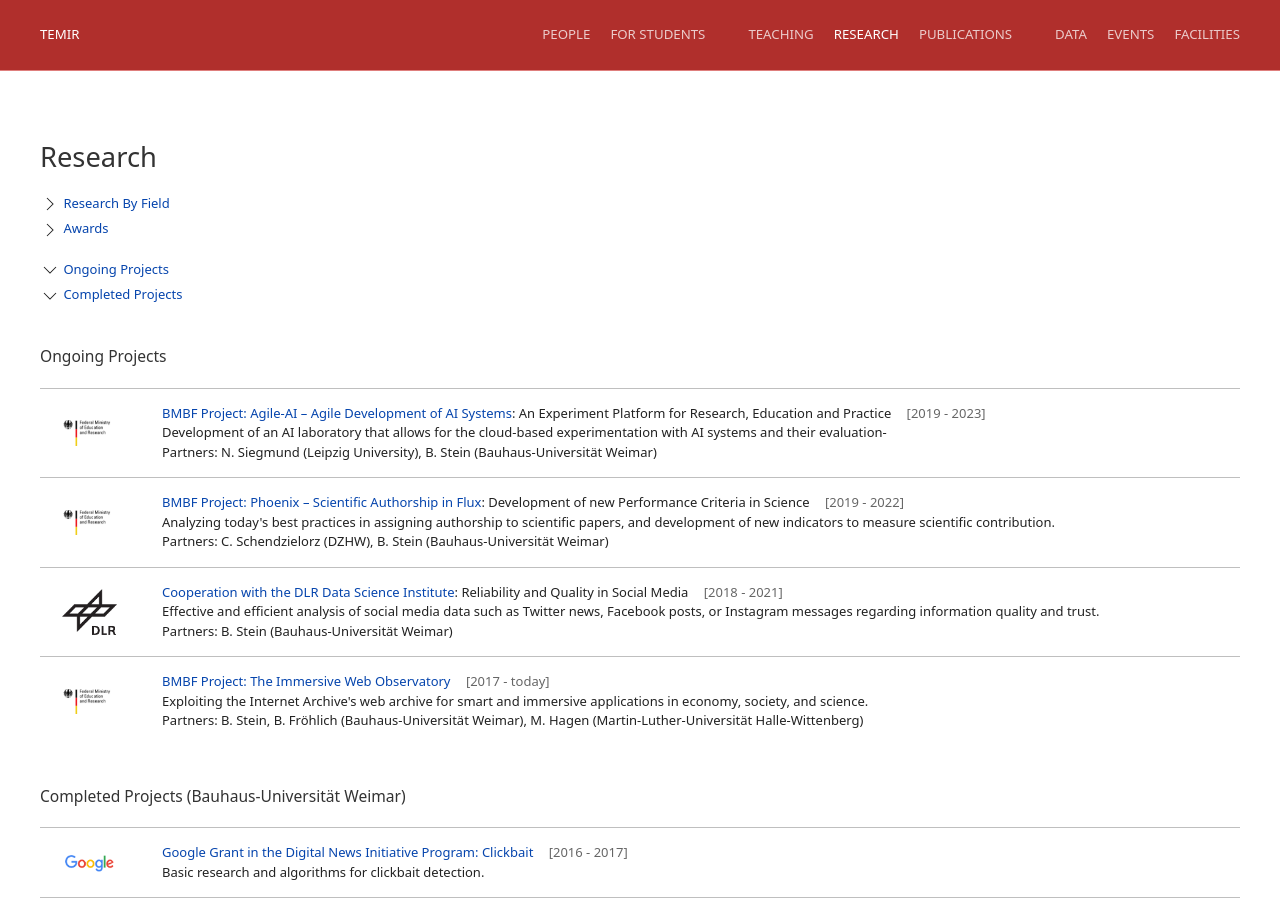
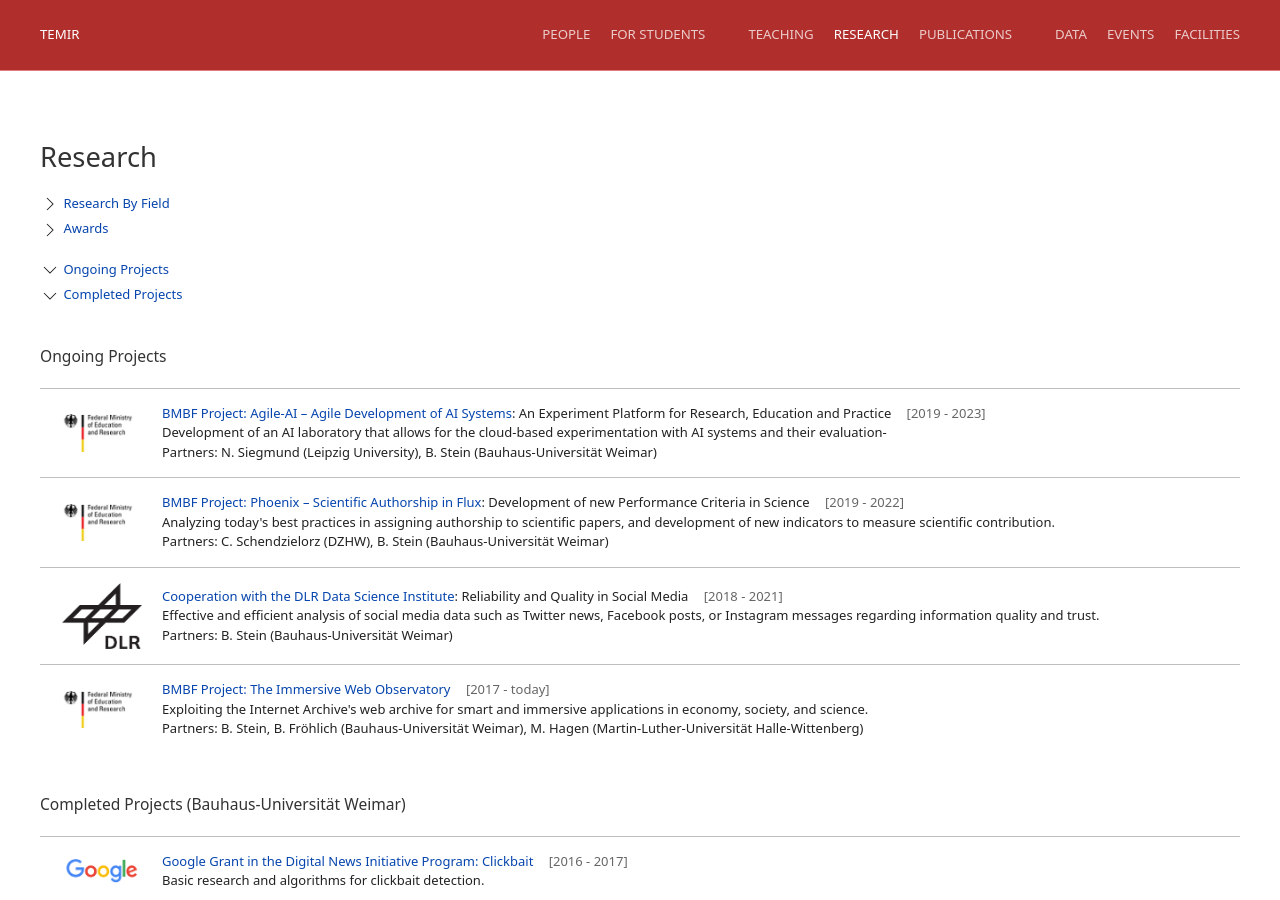
Before and after one commit to temir-org/temir-org.github.io, a Jekyll site: the page built from research.html, in a window 1280 px wide and 900 px high. Built offline with Jekyll 4.4.1, drawn with Linux system fonts in a browser that asks for light colours.

Commit message:
Update research.html

```diff
--- a/research.html
+++ b/research.html
@@ -24,7 +24,7 @@ description: Research Overview
             <h3 class="uk-heading-small"><a id="ongoing-projects" class="anchor"></a>Ongoing Projects</h3>
 
             <div id="agile-ai" class="entry">
-                <div class="image"><img src="funded-projects/img/bmbf-logo.png" alt="BMBF" /></div>
+                <div class="image image-wide"><img src="funded-projects/img/bmbf-logo.png" alt="BMBF" /></div>
                 <div class="description">
                     <a href="https://webis.de/research/tira.html">BMBF Project: Agile-AI &ndash; Agile Development of AI Systems</a>:
                     An Experiment Platform for Research, Education and Practice
@@ -35,7 +35,7 @@ description: Research Overview
             </div>
 
             <div id="phoenix" class="entry">
-                <div class="image"><img src="funded-projects/img/bmbf-logo.png" alt="BMBF" /></div>
+                <div class="image image-wide"><img src="funded-projects/img/bmbf-logo.png" alt="BMBF" /></div>
                 <div class="description">
                     <a href="https://webis.de/research.html#science-studies">BMBF Project: Phoenix &ndash; Scientific Authorship in Flux</a>:
                     Development of new Performance Criteria in Science
@@ -46,7 +46,7 @@ description: Research Overview
             </div>
 
             <div id="dlr-social-media" class="entry">
-                <div class="image"><img src="funded-projects/img/dlr-logo.png" alt="DLR" /></div>
+                <div class="image image-wide"><img src="funded-projects/img/dlr-logo.png" alt="DLR" /></div>
                 <div class="description">
                     <a href="https://www.dlr.de/dw/en/desktopdefault.aspx/tabid-12919">Cooperation with the DLR Data Science Institute</a>:
                     Reliability and Quality in Social Media
@@ -58,7 +58,7 @@ description: Research Overview
             </div>
 
             <div id="immersive-web-observatory" class="entry">
-                <div class="image"><img src="funded-projects/img/bmbf-logo.png" alt="BMBF" /></div>
+                <div class="image image-wide"><img src="funded-projects/img/bmbf-logo.png" alt="BMBF" /></div>
                 <div class="description">
                     <a href="https://webis.de/research.html#web-archive">BMBF Project: The Immersive Web Observatory</a>
                     <span class="date">[2017 - today]</span><br>
@@ -77,7 +77,7 @@ description: Research Overview
             <h3 class="uk-heading-small"><a id="completed-projects" class="anchor"></a>Completed Projects (Bauhaus-Universität Weimar)</h3>
 
             <div id="google-research-grant-digital-news-initiative-clickbait" class="entry">
-                <div class="image"><img src="funded-projects/img/google-logo.png" alt="Google" /></div>
+                <div class="image image-wide"><img src="funded-projects/img/google-logo.png" alt="Google" /></div>
                 <div class="description">
                     <a href="https://webis.de/research.html#clickbait">Google Grant in the Digital News Initiative Program: Clickbait</a>
                     <span class="date">[2016 - 2017]</span><br>
@@ -86,7 +86,7 @@ description: Research Overview
             </div>
 
             <div id="esf-elias-funding-pan-network-initiative" class="entry">
-                <div class="image"><img src="funded-projects/img/esf-logo.png" alt="ESF" /></div>
+                <div class="image image-wide"><img src="funded-projects/img/esf-logo.png" alt="ESF" /></div>
                 <div class="description">
                     <a href="http://pan.webis.de/clef14/pan14-web/index.html">ESF/ELIAS Funding: PAN Network Initiative II</a>
                     <span class="date">[2014]</span><br>
@@ -95,7 +95,7 @@ description: Research Overview
             </div>
 
             <div id="daad-funding-higher-education-dialog-southern-europe" class="entry">
-                <div class="image"><img src="funded-projects/img/daad-logo.png" alt="DAAD" /></div>
+                <div class="image image-wide"><img src="funded-projects/img/daad-logo.png" alt="DAAD" /></div>
                 <div class="description">
                     DAAD Funding: Higher Education Dialog Program
                     <span class="date">[2013 - 2014]</span><br>
@@ -104,7 +104,7 @@ description: Research Overview
             </div>
 
             <div id="bmwi-exist-startup-grant-picapica" class="entry">
-              <div class="image"><img src="https://webis.de/weimar/research/img/bmwi-logo.png" alt="BMWi"></div>
+              <div class="image image-wide"><img src="https://webis.de/weimar/research/img/bmwi-logo.png" alt="BMWi"></div>
               <div class="description">
                     <a href="https://webis.de/research.html#picapica">BMWi EXIST Startup Grant: PicaPica</a>
                     <span class="date">[2013 - 2014]</span><br>
@@ -115,7 +115,7 @@ description: Research Overview
             </div>
 
             <div id="esf-elias-funding-pan-network-initiative" class="entry">
-                <div class="image"><img src="funded-projects/img/esf-logo.png" alt="ESF" /></div>
+                <div class="image image-wide"><img src="funded-projects/img/esf-logo.png" alt="ESF" /></div>
                 <div class="description">
                     <a href="http://pan.webis.de/clef12/pan12-web/index.html">ESF/ELIAS Funding: PAN Network Initiative I</a>
                     <span class="date">[2012]</span><br>
```
